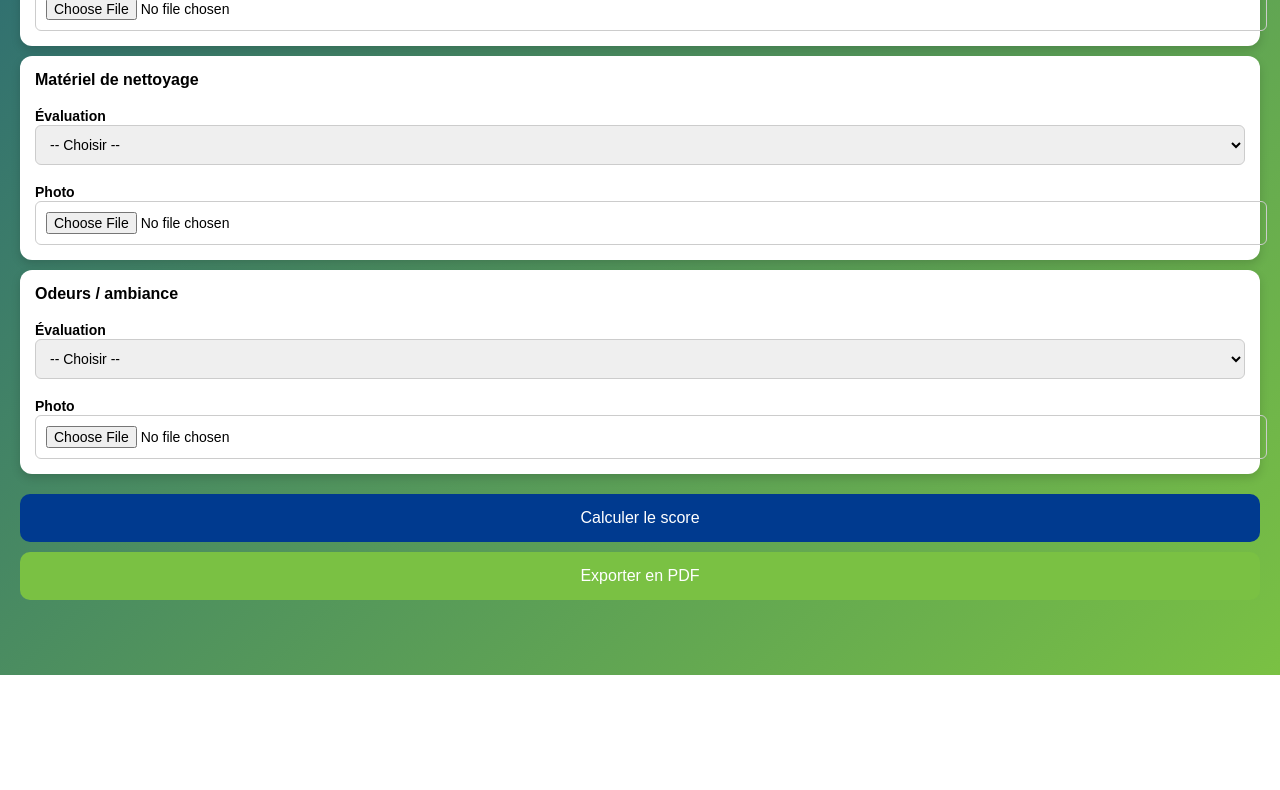
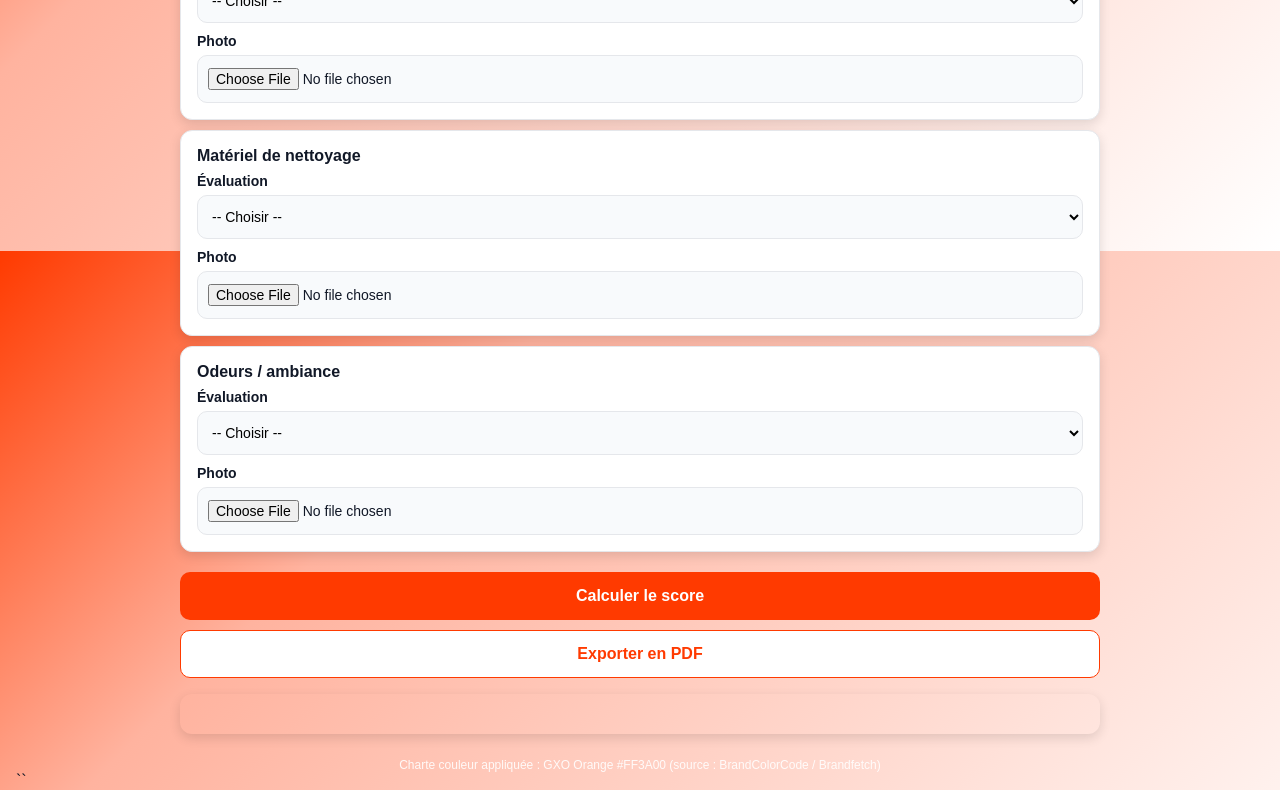
Before and after one commit to Walid064/Audit-proprete, a plain HTML site: page index.html in a window 1280 px wide. Shown: the part 1349-2139 px from the top of the page. Before the commit the page ends 2024 px from the top, so only its background shows below. Drawn offline with Linux system fonts and the light colour scheme.

Commit message:
Update index.html

```diff
--- a/index.html
+++ b/index.html
@@ -1,84 +1,198 @@
-<!DOCTYPE html><html lang="fr">
+<!DOCTYPE html>
+<html lang="fr">
 <head>
-  <meta charset="UTF-8">
-  <meta name="viewport" content="width=device-width, initial-scale=1.0">
+  <meta charset="UTF-8" />
+  <meta name="viewport" content="width=device-width, initial-scale=1.0"/>
   <title>Audit Propreté GXO</title>
+
   <style>
+    /* ================================
+       Variables de la charte GXO
+       ================================ */
+    :root{
+      --gxo-orange:#FF3A00;   /* GXO Orange - source: BrandColorCode & Brandfetch */
+      --gxo-white:#FFFFFF;
+      --text:#111827;         /* Gris très foncé lisible */
+      --muted:#6B7280;        /* Gris secondaire */
+      --border:#E5E7EB;       /* Gris clair pour bordures */
+      --bg:#F8FAFC;           /* Gris très clair */
+      --ok:#22C55E;           /* Vert succès (lisibilité résultat) */
+      --warn:#F59E0B;         /* Orange/ambre pour "Acceptable" */
+      --bad:#DC2626;          /* Rouge pour "Insuffisant" */
+      --radius:12px;
+      --shadow:0 4px 12px rgba(0,0,0,.12);
+    }
+
+    /* ================================
+       Base
+       ================================ */
+    * { box-sizing: border-box; }
+    html, body { height: 100%; }
     body {
-      font-family: Arial, sans-serif;
-      background: linear-gradient(135deg, #003A8F, #7AC143);
       margin: 0;
-      padding: 20px;
+      font-family: Arial, Helvetica, sans-serif;
+      color: var(--text);
+      background: linear-gradient(135deg, var(--gxo-orange) 0%, #FFB39F 30%, var(--gxo-white) 100%);
+      background-attachment: fixed;
+      padding: 32px 16px;
     }
-    h1 {
-      text-align: center;
-      color: white;
+
+    .container{
+      max-width: 920px;
+      margin: 0 auto;
+    }
+
+    header{
+      display:flex;
+      align-items:center;
+      gap:16px;
       margin-bottom: 20px;
     }
-    .box {
-      background: white;
-      border-radius: 12px;
-      padding: 15px;
-      margin-bottom: 15px;
-      box-shadow: 0 4px 10px rgba(0,0,0,0.15);
+    .logo{
+      height: 36px;
+      width: auto;
     }
-    .row {
-      display: flex;
+
+    h1{
+      text-align:center;
+      color:#fff;
+      margin: 0 0 20px 0;
+      text-shadow: 0 1px 2px rgba(0,0,0,.25);
+      letter-spacing: .3px;
+    }
+
+    .card{
+      background: #fff;
+      border-radius: var(--radius);
+      padding: 16px;
+      margin-bottom: 16px;
+      box-shadow: var(--shadow);
+      border: 1px solid var(--border);
+    }
+
+    .row{
+      display:flex;
       flex-direction: column;
-      gap: 10px;
+      gap: 12px;
     }
-    label {
-      font-weight: bold;
+
+    label{
+      display:block;
+      font-weight: 700;
       font-size: 14px;
+      margin-bottom: 6px;
+      color: var(--text);
     }
-    input, select {
-      padding: 10px;
+
+    input, select{
+      width: 100%;
+      padding: 12px 10px;
       font-size: 14px;
-      border-radius: 6px;
-      border: 1px solid #ccc;
+      border-radius: 10px;
+      border: 1px solid var(--border);
+      background: var(--bg);
+      outline: none;
+      transition: border-color .2s, box-shadow .2s, background .2s;
+    }
+    input::placeholder{ color:#9CA3AF; }
+    input:focus, select:focus{
+      border-color: var(--gxo-orange);
+      box-shadow: 0 0 0 3px rgba(255,58,0,.18);
+      background: #fff;
+    }
+
+    .critere{ margin-bottom: 10px; }
+
+    .btn{
       width: 100%;
-    }
-    .critere {
-      margin-bottom: 10px;
-    }
-    button {
-      width: 100%;
-      padding: 15px;
+      padding: 14px 16px;
       font-size: 16px;
-      border: none;
+      border: 1px solid transparent;
       border-radius: 10px;
       cursor: pointer;
       margin-top: 10px;
-      color: white;
+      font-weight: 700;
+      transition: transform .02s ease, filter .2s ease, background .2s ease, color .2s ease, border-color .2s ease;
     }
-    .calc { background: #003A8F; }
-    .pdf { background: #7AC143; }
-    #resultat {
-      margin-top: 15px;
+    .btn:active{ transform: scale(.998); }
+
+    .btn-primary{
+      background: var(--gxo-orange);
+      color: #fff;
+    }
+    .btn-primary:hover{ filter: brightness(0.95); }
+
+    .btn-outline{
+      background: #fff;
+      color: var(--gxo-orange);
+      border-color: var(--gxo-orange);
+    }
+    .btn-outline:hover{
+      background: #FFF3EF;
+    }
+
+    #resultat{
+      margin-top: 16px;
       padding: 20px;
-      border-radius: 12px;
+      border-radius: var(--radius);
       text-align: center;
-      font-size: 20px;
-      font-weight: bold;
-      color: white;
+      font-size: 18px;
+      font-weight: 700;
+      color: #fff;
+      box-shadow: var(--shadow);
     }
+
+    .helper{
+      font-size: 12px;
+      color: var(--muted);
+      margin-top: 6px;
+    }
+
+    footer{
+      text-align:center;
+      color:#fff;
+      font-size: 12px;
+      margin-top: 24px;
+      opacity:.9;
+    }
+
+    /* Impression (PDF) */
     @media print {
-      button { display: none; }
+      body{ background: #fff !important; padding: 0; }
+      header, .btn { display: none !important; }
+      .card{ box-shadow: none !important; border-color: #ddd; }
+      #resultat{ color: #000; border: 1px solid #ddd; }
     }
   </style>
 </head>
-<body><h1>Audit Propreté – GXO</h1><!-- INFOS AUDIT --><div class="box">
+<body>
+  <div class="container">
+
+    <!-- Si tu ajoutes le logo officiel dans /assets/gxo-logo.svg, il s'affichera -->
+    <header>
+      <!-- Remplace src par le chemin de ton logo. Voir note plus bas. -->
+      <!-- <img src="assets/gxo-logo.svg" alt="GXO" class="logo"> -->
+    </header>
+
+    <h1>Audit Propreté – GXO</h1>
+
+    <!-- INFOS AUDIT -->
+    <div class="card">
       <div class="row">
+
         <div>
-      <label>Nom de l’auditeur</label>
-      <input type="text" id="auditeur" placeholder="Ex : Ahmed Benali">
-    </div><div>
-  <label>Date de l’audit</label>
+          <label for="auditeur">Nom de l’auditeur</label>
+          <input type="text" id="auditeur" placeholder="Ex : Walid Adjout">
+          <div class="helper">Saisir le prénom + nom de l’auditeur.</div>
+        </div>
+
+        <div>
+          <label for="dateAudit">Date de l’audit</label>
           <input type="date" id="dateAudit">
         </div>
 
         <div>
-  <label>Zone</label>
+          <label for="zone">Zone</label>
           <select id="zone">
             <option value="">-- Sélectionner la zone --</option>
             <option value="ND4">ND4</option>
@@ -89,9 +203,24 @@
         </div>
 
       </div>
-</div><!-- CRITERES --><div id="criteres"></div><button class="calc" onclick="calculer()">Calculer le score</button> <button class="pdf" onclick="window.print()">Exporter en PDF</button>
+    </div>
 
-<div id="resultat"></div><script>
+    <!-- CRITERES -->
+    <div id="criteres"></div>
+
+    <button class="btn btn-primary" onclick="calculer()">Calculer le score</button>
+    <button class="btn btn-outline" onclick="window.print()">Exporter en PDF</button>
+
+    <div id="resultat" aria-live="polite"></div>
+
+    <footer>
+      Charte couleur appliquée : GXO Orange #FF3A00 (source : BrandColorCode / Brandfetch)
+    </footer>
+
+  </div>
+
+  <script>
+    // Critères d'audit
     const criteres = [
       "Sols",
       "Murs et vitres",
@@ -102,19 +231,19 @@
       "Odeurs / ambiance"
     ];
 
-  const valeurs = {
-    "Bien": 2,
-    "Moyen": 1,
-    "Mauvais": 0
-  };
+    // Valeurs de scoring
+    const valeurs = { "Bien": 2, "Moyen": 1, "Mauvais": 0 };
 
+    // Conteneur
     const container = document.getElementById('criteres');
 
+    // Génération dynamique des blocs critères
     criteres.forEach(c => {
       const div = document.createElement('div');
-    div.className = 'box critere';
+      div.className = 'card critere';
       div.innerHTML = `
-      <strong>${c}</strong><br><br>
+        <strong style="display:block; margin-bottom:8px;">${c}</strong>
+
         <label>Évaluation</label>
         <select class="note">
           <option value="">-- Choisir --</option>
@@ -123,20 +252,32 @@
           <option value="Mauvais">Mauvais</option>
           <option value="NA">Non applicable</option>
         </select>
-      <br><br>
+
+        <div style="height:10px"></div>
+
         <label>Photo</label>
         <input type="file" accept="image/*">
       `;
       container.appendChild(div);
     });
 
+    // Préremplir la date du jour
+    document.addEventListener('DOMContentLoaded', () => {
+      const dateInput = document.getElementById('dateAudit');
+      if (!dateInput.value) {
+        const today = new Date().toISOString().split('T')[0];
+        dateInput.value = today;
+      }
+    });
+
+    // Calcul du score
     function calculer() {
-    const auditeur = document.getElementById('auditeur').value;
+      const auditeur = document.getElementById('auditeur').value.trim();
       const date = document.getElementById('dateAudit').value;
       const zone = document.getElementById('zone').value;
 
       if (!auditeur || !date || !zone) {
-      alert("Merci de renseigner le nom de l’auditeur, la date et la zone");
+        alert("Merci de renseigner le nom de l’auditeur, la date et la zone.");
         return;
       }
 
@@ -146,7 +287,7 @@
 
       for (let n of notes) {
         if (n.value === "") {
-        alert("Merci de remplir toutes les évaluations");
+          alert("Merci de remplir toutes les évaluations.");
           return;
         }
         if (n.value !== "NA") {
@@ -156,26 +297,33 @@
       }
 
       if (max === 0) {
-      alert("Tous les critères sont non applicables");
+        alert("Tous les critères sont non applicables.");
         return;
       }
 
       const pourcentage = Math.round((total / max) * 100);
       const res = document.getElementById('resultat');
 
-    let couleur = '#e74c3c';
+      // Couleur du panneau résultat (lisible + sens)
+      let bg = getComputedStyle(document.documentElement).getPropertyValue('--bad');  // rouge par défaut
       let texte = 'Insuffisant';
 
       if (pourcentage >= 80) {
-      couleur = '#7AC143';
+        bg = getComputedStyle(document.documentElement).getPropertyValue('--gxo-orange'); // Orange GXO pour "Très bon"
         texte = 'Très bon';
       } else if (pourcentage >= 60) {
-      couleur = '#f39c12';
+        bg = getComputedStyle(document.documentElement).getPropertyValue('--warn'); // Ambre
         texte = 'Acceptable';
       }
 
-    res.style.background = couleur;
-    res.innerHTML = `\n Auditeur : ${auditeur}<br>\n Date : ${date}<br>\n Zone : ${zone}<br><br>\n Score : ${pourcentage}%<br>${texte}\n `;
+      res.style.background = bg.trim();
+      res.innerHTML =
+        `Auditeur : ${auditeur}<br>` +
+        `Date : ${date}<br>` +
+        `Zone : ${zone}<br><br>` +
+        `Score : ${pourcentage}%<br>${texte}`;
     }
-</script></body>
+  </script>
+</body>
 </html>
+``
```
Lines whose indentation alone changed are shown as unchanged.
